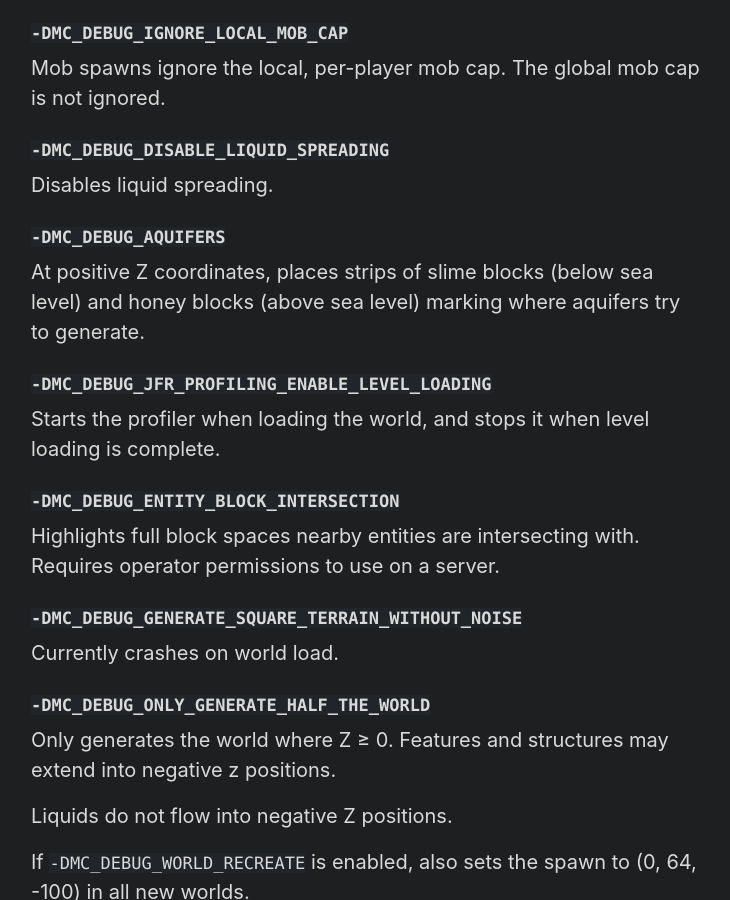
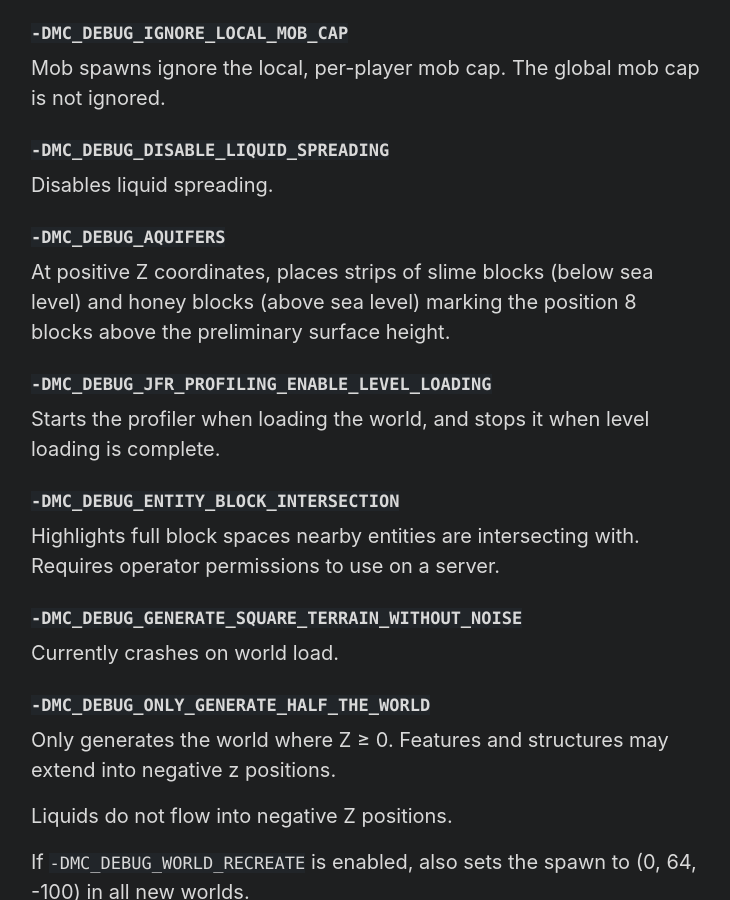
Before and after one commit to Tisawesomeness/tisawesomeness.github.io, a Jekyll site: the page built from snapshots/_posts/2025-09-11-25w37a.md, in a window 1280 px wide and 900 px high, scrolled down 13849 px. Shown: the whole window, without its empty margins (273-1003 px from the left). Built offline with Jekyll 4.4.1, drawn with Linux system fonts in a browser that asks for light colours; comment, search, counter and statistics services are not loaded; some of the changed text lies outside the part shown.

Commit message:
Further clarify aquifer debug

```diff
--- a/snapshots/_posts/2025-09-11-25w37a.md
+++ b/snapshots/_posts/2025-09-11-25w37a.md
@@ -415,7 +415,7 @@ Disables liquid spreading.
 
 ### `-DMC_DEBUG_AQUIFERS`
 
-At positive Z coordinates, places strips of slime blocks (below sea level) and honey blocks (above sea level) marking where aquifers try to generate.
+At positive Z coordinates, places strips of slime blocks (below sea level) and honey blocks (above sea level) marking the position 8 blocks above the preliminary surface height.
 
 ### `-DMC_DEBUG_JFR_PROFILING_ENABLE_LEVEL_LOADING`
 
```
Also changed, not shown: other parts of snapshots/_posts/2025-09-11-25w37a.md (+4 -0 lines).
